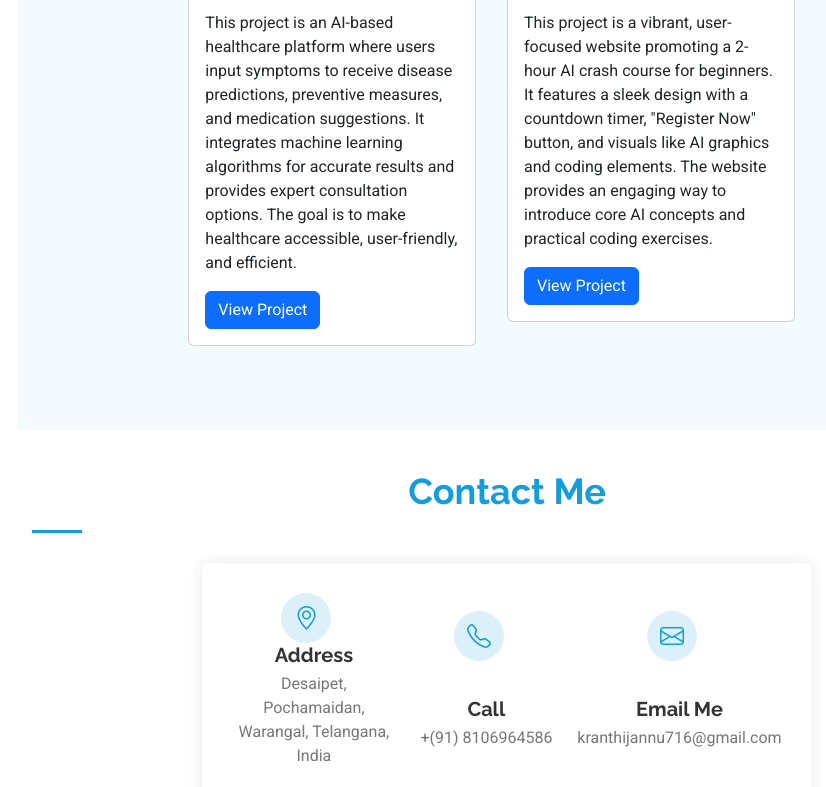
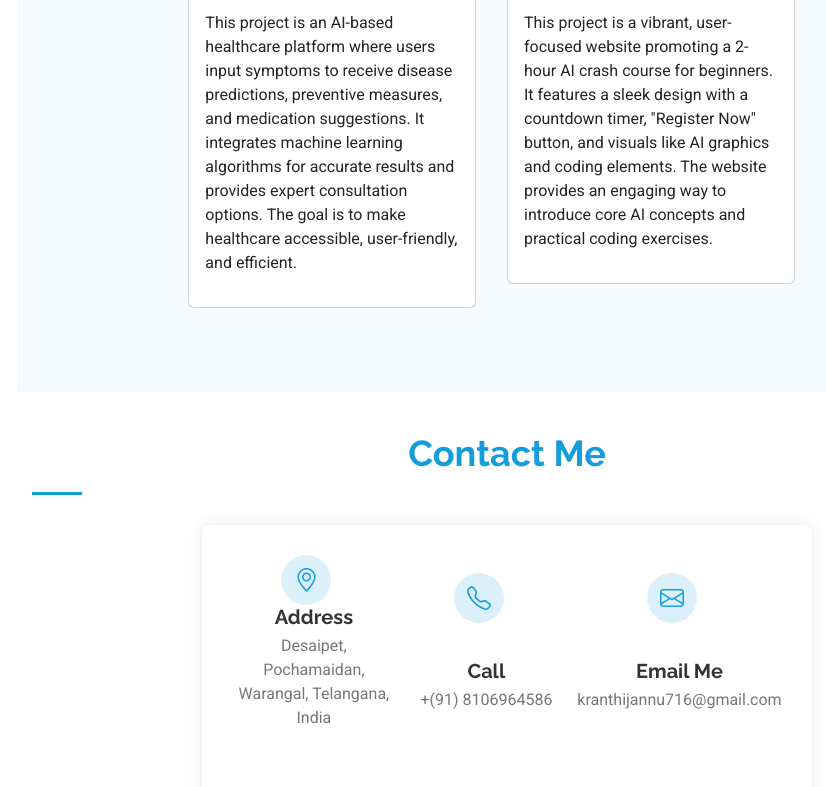
Before and after one commit to kranthijannu/My_Portfolio, a plain HTML site: page index.html in a window 1280 px wide. Shown: the part 4364-5151 px from the top of the page, without its empty margins (283-1109 px from the left). Drawn offline with nearby package versions, Linux system fonts and the light colour scheme; grey boxes are pictures that could not be loaded.

Commit message:
index.html

```diff
--- a/index.html
+++ b/index.html
@@ -316,7 +316,7 @@
                 <h5 class="card-title"> Disease-Prediction
                  </h5>
                 <p class="card-text"><p>This project is an AI-based healthcare platform where users input symptoms to receive disease predictions, preventive measures, and medication suggestions. It integrates machine learning algorithms for accurate results and provides expert consultation options. The goal is to make healthcare accessible, user-friendly, and efficient.</p>
-                <a href="https://github.com/rohinipitta/Online-Book-Store" class="btn btn-primary">View Project</a>
+<!--                 <a href="https://github.com/rohinipitta/Online-Book-Store" class="btn btn-primary">View Project</a> -->
               </div>
             </div>
           </div>
@@ -328,7 +328,7 @@
                 <h5 class="card-title">2hr _ai_master_course
                  </h5>
                 <p class="card-text"><p>This project is a vibrant, user-focused website promoting a 2-hour AI crash course for beginners. It features a sleek design with a countdown timer, "Register Now" button, and visuals like AI graphics and coding elements. The website provides an engaging way to introduce core AI concepts and practical coding exercises.</p>
-                <a href="https://github.com/rohinipitta/Online-Book-Store" class="btn btn-primary">View Project</a>
+<!--                 <a href="https://github.com/rohinipitta/Online-Book-Store" class="btn btn-primary">View Project</a> -->
               </div>
             </div>
         </div>
```
